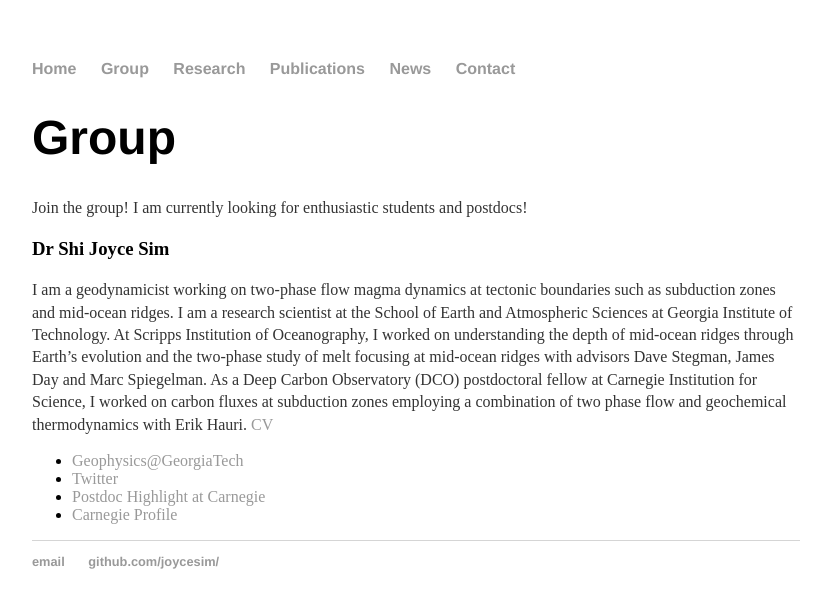
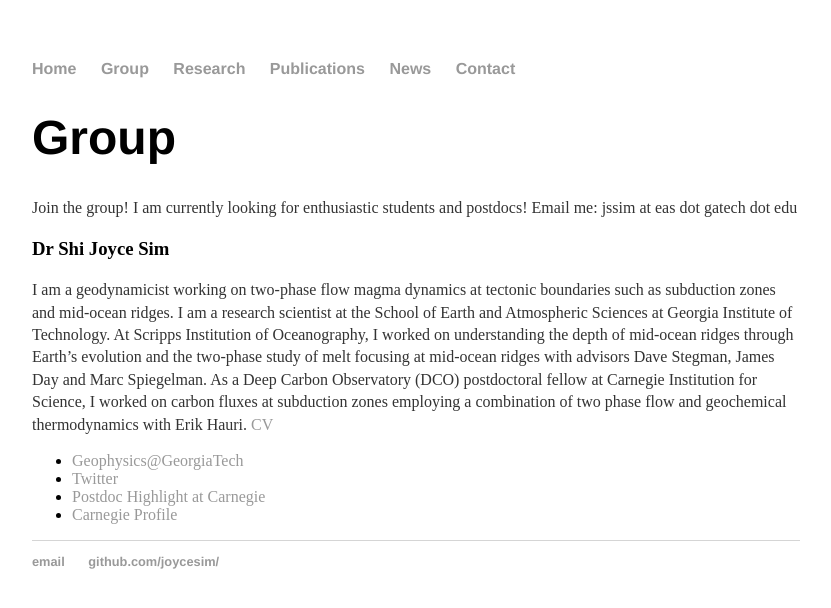
Before and after one commit to joycesim/joycesim.github.io, a Jekyll site: the page built from group/index.md, in a window 1280 px wide. Shown: the top 608 px of the page, without its empty margins (224-1055 px from the left). Built offline with Jekyll 4.4.1, drawn with Linux system fonts in a browser that asks for light colours.

Commit message:
Update index.md

```diff
--- a/group/index.md
+++ b/group/index.md
@@ -4,7 +4,7 @@ title: Group
 ---
 # {{page.title}}
 
-Join the group! I am currently looking for enthusiastic students and postdocs!
+Join the group! I am currently looking for enthusiastic students and postdocs! Email me: jssim at eas dot gatech dot edu
 
 ### Dr Shi Joyce Sim
 I am a geodynamicist working on two-phase flow magma dynamics at tectonic boundaries such as subduction zones and mid-ocean ridges. I am a research scientist at the School of Earth and Atmospheric Sciences at Georgia Institute of Technology. At Scripps Institution of Oceanography, I worked on understanding the depth of mid-ocean ridges through Earth's evolution and the two-phase study of melt focusing at mid-ocean ridges with advisors Dave Stegman, James Day and Marc Spiegelman. As a Deep Carbon Observatory (DCO) postdoctoral fellow at Carnegie Institution for Science, I worked on carbon fluxes at subduction zones employing a combination of two phase flow and geochemical thermodynamics with Erik Hauri. [CV](https://joycesim.github.io/cv/)
```
